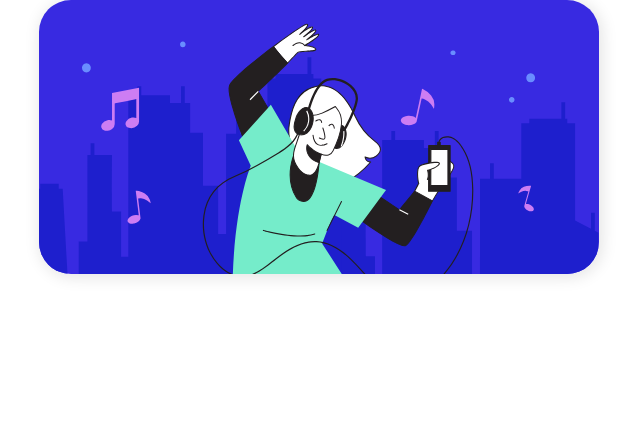
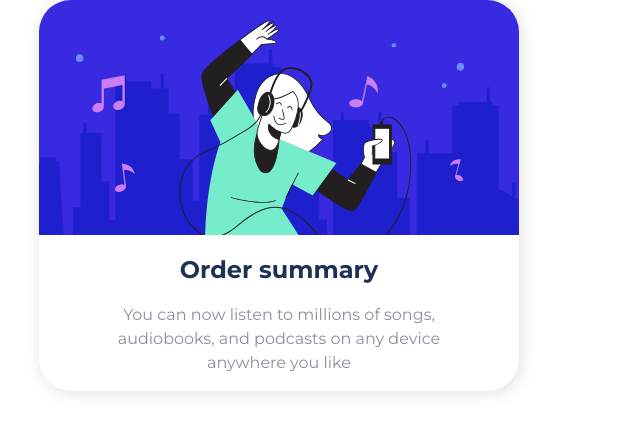
Before and after one commit to xfontr/202207-w2ch1-xifre-font, a website: page components/order-summary.html in a window 1280 px wide. Shown: the whole page, without its empty margins (201-841 px from the left). Drawn offline with nearby package versions, Linux system fonts and the light colour scheme; files that its build step writes are made by us from their sources.

Commit message:
Heading and description

```diff
--- a/components/order-summary.html
+++ b/components/order-summary.html
@@ -14,13 +14,20 @@
     </head>
     <body>
         <main class="container">
-            <section class="card order-summary">
+            <article class="card order-summary">
                 <img
                     src="../images/order-summary/illustration-hero.svg"
                     alt="Illustration of a girl dancing with headphones"
                     class="card__image order-summary"
                 />
-            </section>
+                <div class="card__content order-summary">
+                    <h1 class="order-summary card__title">Order summary</h1>
+                    <p class="order-summary card__description">
+                        You can now listen to millions of songs, audiobooks, and
+                        podcasts on any device anywhere you like
+                    </p>
+                </div>
+            </article>
         </main>
     </body>
 </html>
--- a/sass/components/_reset.scss
+++ b/sass/components/_reset.scss
@@ -1,5 +1,9 @@
 * {
     box-sizing: border-box;
+}
+
+html {
+    font-family: montserrat, sans-serif;
 }
 
 body {
--- a/sass/components/order-summary/_card-style.scss
+++ b/sass/components/order-summary/_card-style.scss
@@ -1,16 +1,29 @@
+@use "../../variables/colors/order-summary";
+
 .order-summary {
     &.card {
         width: 100%;
         min-width: 25em;
-        max-width: 35em;
+        max-width: 30em;
         border-radius: 2em;
         box-shadow: 2px 2px 15px 2px rgba(0, 0, 0, 0.1);
         display: flex;
         justify-content: center;
         flex-direction: column;
         overflow: hidden;
-
-        &_image {
+        background-color: white;
+        color: order-summary.$typography;
+        &__content {
+            padding-left: 3em;
+            padding-right: 3em;
+        }
+        &__title,
+        &__description {
+            text-align: center;
+        }
+        &__description {
+            color: order-summary.$typography-light;
+            line-height: 1.5em;
         }
     }
 }
--- /dev/null
+++ b/sass/variables/colors/_order-summary.scss
@@ -0,0 +1,3 @@
+$typography: #1c3153;
+$typography-light: #888f9a;
+$contrast-color: #766df0;
```
